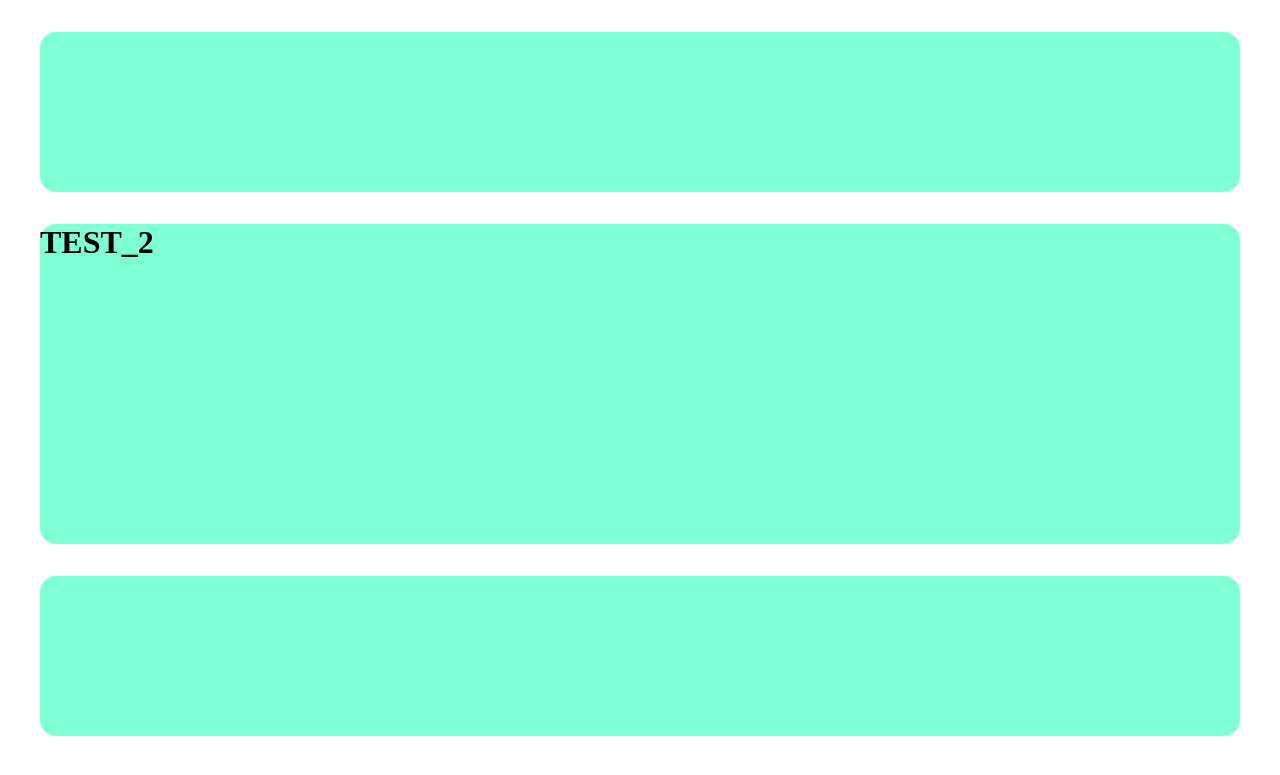
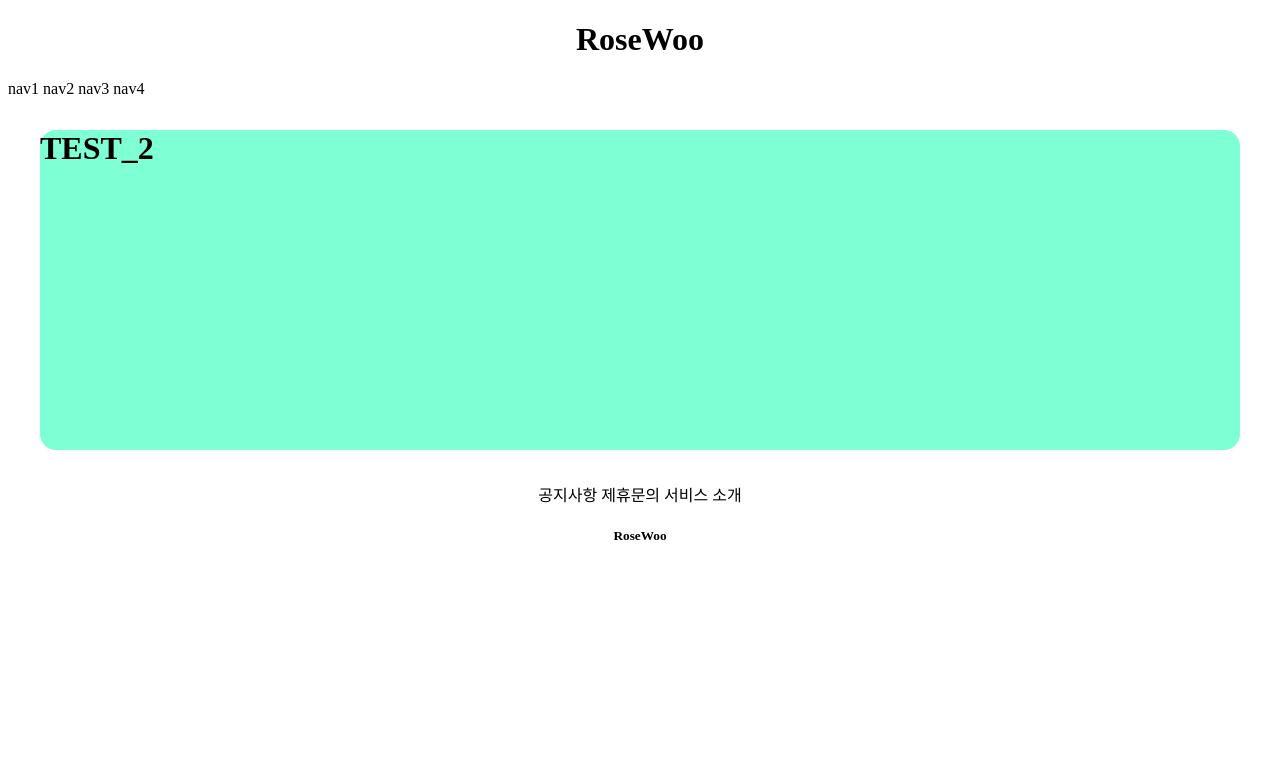
Before and after one commit to CHANWOO97/gis_2ban_2, a Django app: page /accounts_2/hello_world/ in a window 1280 px wide. Shown: the top 775 px of the page. Run offline with Django 3.2, Linux system fonts and the light colour scheme; parts of the project's set-up code (start-up, migrations or seed data) failed here and were passed over.

Commit message:
7/5 2ban class commit_2

```diff
--- a/accountapp/views.py
+++ b/accountapp/views.py
@@ -5,4 +5,5 @@ from django.shortcuts import render
 # Create your views here.
 
 def hello_world(request):
+
     return render(request, 'accountapp/hello_world.html')
--- a/gis_2ban_woo1/urls.py
+++ b/gis_2ban_woo1/urls.py
@@ -18,5 +18,5 @@ from django.urls import path, include
 
 urlpatterns = [
     path('admin/', admin.site.urls),
-    path('accounts_2/', include('accountapp.urls'))
+    path('accounts_2/', include('accountapp.urls')) # 라우팅
 ]
--- a/templates/footer.html
+++ b/templates/footer.html
@@ -1,2 +1,11 @@
-<div style = "height: 10rem; background-color: aquamarine; margin: 2rem; border-radius:  1rem";>
+<div style = "text-align: center">
+
+    <div>
+        <span>공지사항</span>
+        <span>제휴문의</span>
+        <span>서비스 소개</span>
+    </div>
+    <div>
+        <h5>RoseWoo</h5>
+    </div>
 </div>
--- a/templates/head.html
+++ b/templates/head.html
@@ -1,4 +1,4 @@
 <head>
     <meta charset="UTF-8">
-    <title>Title</title>
+    <title> 반갑습니다. AI </title>
 </head>
--- a/templates/header.html
+++ b/templates/header.html
@@ -1,3 +1,10 @@
-<div style = "height: 10rem; background-color: aquamarine; margin: 2rem; border-radius:  1rem";>
 
+<div style = "text-align: center">
+    <h1>RoseWoo</h1>
 </div>
+<div>
+    <span>nav1</span>
+    <span>nav2</span>
+    <span>nav3</span>
+    <span>nav4</span>
+</div>
```
